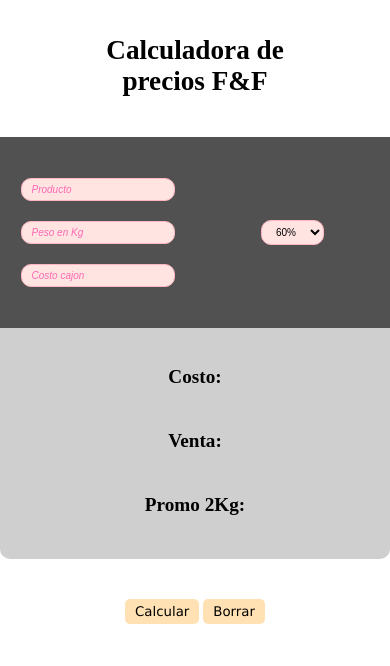
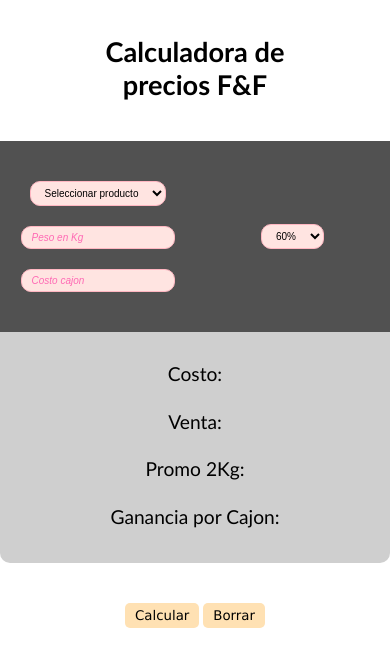
Before and after one commit to fedespinoza/costo-venta-fyf, a plain HTML site: page index.html in a window 390 px wide. Drawn offline with Linux system fonts and the light colour scheme.

Commit message:
Actualizacion para mobile V1.0.4

```diff
--- a/css/style.css
+++ b/css/style.css
@@ -5,6 +5,7 @@
 h1 {
     text-align: center;
     margin-top: 35px;
+    font-family: 'Gill Sans', 'Gill Sans MT', Calibri, 'Trebuchet MS', sans-serif;
 }
 .container{
     background-color: #cfcfcf;
@@ -56,6 +57,16 @@ h1 {
 
 .container-result h2{
     text-align: center;
+    font-family: 'Gill Sans', 'Gill Sans MT', Calibri, 'Trebuchet MS', sans-serif;
+    font-weight: 400;
+    font-size: 1.5em;
+}
+
+.container-result h3{
+    text-align: center;
+    font-family: 'Gill Sans', 'Gill Sans MT', Calibri, 'Trebuchet MS', sans-serif;
+    font-weight: 400;
+    font-size: 1em;
 }
 
 .boton{
--- a/index.html
+++ b/index.html
@@ -12,7 +12,46 @@
     <div class="container">
         <div class="container-input">
             <div class="input">
-                <input type="text" placeholder="Producto" id="producto" class="custom-input">
+                <select name="producto" id="producto" class="custom-input">>
+                    <option value="Seleccionar producto" >Seleccionar producto</option>
+                    <option value="Acelga" >Acelga</option>
+                    <option value="Ajo" >Ajo</option>
+                    <option value="Banana" >Banana</option>
+                    <option value="Berenjena" >Berenjena</option>
+                    <option value="Brocoli" >Brocoli</option>
+                    <option value="Cebolla" >Cebolla</option>
+                    <option value="Choclo" >Choclo</option>
+                    <option value="Durazno" >Durazno</option>
+                    <option value="Esparrago" >Esparrago</option>
+                    <option value="Espinaca" >Espinaca</option>
+                    <option value="Frutilla" >Frutilla</option>
+                    <option value="Kiwi" >Kiwi</option>
+                    <option value="Lechuga" >Lechuga</option>
+                    <option value="Lechuga Morada" >Lechuga Morada</option>
+                    <option value="Limon" >Limon</option>
+                    <option value="Mandarina" >Mandarina</option>
+                    <option value="Manzana" >Manzana</option>
+                    <option value="Manzana Verde" >Manzana Verde</option>
+                    <option value="Melon" >Melon</option>
+                    <option value="Morron Rojo" >Morron Rojo</option>
+                    <option value="Morron Verde" >Morron Verde</option>
+                    <option value="Morron Amarillo" >Morron Amarillo</option>
+                    <option value="Palta" >Palta</option>
+                    <option value="Papa" >Papa</option>
+                    <option value="Pepino" >Pepino</option>
+                    <option value="Pera" >Pera</option>
+                    <option value="Perejil" >Perejil</option>
+                    <option value="Puerro" >Puerro</option>
+                    <option value="Remolacha" >Remolacha</option>
+                    <option value="Tomate" >Tomate</option>
+                    <option value="Tomate cherry" >Tomate cherry</option>
+                    <option value="Verdeo" >Verdeo</option>
+                    <option value="Zanahoria" >Zanahoria</option>
+                    <option value="Zapallito" >Zapallito</option>
+                    <option value="Zapallo Anco" >Zapallo Anco</option>
+                    <option value="Zuccini" >Zuccini</option>
+                </select>
+                <!-- <input type="text" placeholder="Producto" id="producto" class="custom-input"> -->
                 <input type="number" placeholder="Peso en Kg" id="peso" class="custom-input">
                 <input type="number" placeholder="Costo cajon" id="costo" class="custom-input">
             </div>
@@ -41,6 +80,10 @@
                 <h2>Promo 2Kg:</h2>
                 <h3 id="resultadoPromo"></h3>
             </div>
+            <div class="divGananciaCajon">
+                <h2>Ganancia por Cajon:</h2>
+                <h3 id="gananciaXCajon"></h3>
+            </div>
         </div>
     </div>
 
--- a/main.js
+++ b/main.js
@@ -29,23 +29,55 @@ function calcularMultiplicacion() {
 
     const venta = ((porcentajeSumado * resultado) / 100).toFixed(2);
     const promo = ((resultado * 1.4)*2).toFixed(2);
+    const gananciaCajon = ((venta * peso) - (resultado * peso)).toFixed(2);
+    const gananciaDosCajon = ((promo * (peso / 2)) - (resultado * peso)).toFixed(2);
 
 
     // Mostrar el resultado en el <h3>
     document.getElementById("resultadoCosto").innerText = `Costo ${producto}: $${resultado}`;
     document.getElementById("resultadoVenta").innerText = `Venta ${producto}: $${venta}`;
     document.getElementById("resultadoPromo").innerText = `Promo 2Kg ${producto}: $${promo}`;
+    document.getElementById("gananciaXCajon").innerText = `Ganancia x Kg x Cajon $${gananciaCajon} \n Ganancia x 2Kg x Cajon $${gananciaDosCajon}`;
     resultadoCosto.style.color = "#f20a6b";
     resultadoVenta.style.color = "#f20a6b";
     resultadoPromo.style.color = "#f20a6b";
+    gananciaXCajon.style.color = "#f20a6b";
+
+/*
+// Evento change para el select
+procuto.addEventListener('change', function() {
+    console.log("Hizo click?")
+    // Comprobamos qué producto fue seleccionado y asignamos el valor correspondiente al input
+    switch (producto.value) {
+      case 'Acelga':
+        peso.value = 10;  // Producto 1
+
+        break;
+      case 'producto2':
+        peso.value = 20;  // Producto 2
+        break;
+      case 'producto3':
+        peso.value = 30;  // Producto 3 (puedes ajustar el valor según lo que necesites)
+        break;
+      default:
+        peso.value = '';  // Si no hay selección, vaciar el input
+        break;
+    }
+  });
+
+    */
 }
+
+
 
 // Función para limpiar el campo de entrada y el resultado
 function limpiarResultado() {
     document.getElementById("peso").value = "";
     document.getElementById("costo").value = "";
-    document.getElementById("producto").value = "";
+    document.getElementById("producto").value = "Seleccionar producto";
+    document.getElementById("porcentaje").value = "60";
     document.getElementById("resultadoCosto").innerText = "";
     document.getElementById("resultadoVenta").innerText = "";
     document.getElementById("resultadoPromo").innerText = "";
+    document.getElementById("gananciaXCajon").innerText = "";
 }
```
